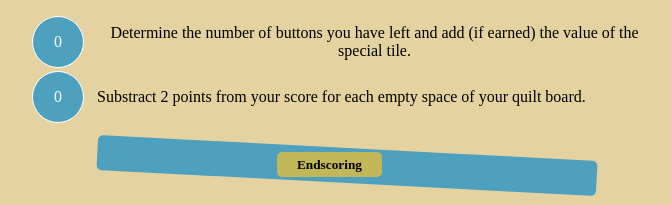
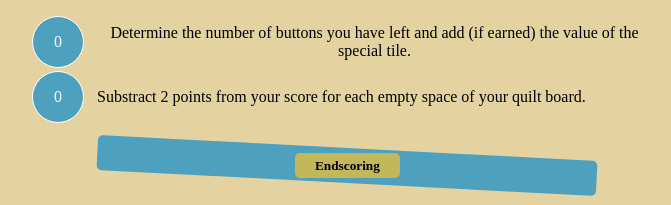
Before and after one commit to DanDoW/Patchwork_Solitario, a plain HTML site: page index.html in a window 1280 px wide. Shown: the part 1100-1305 px from the top of the page, without its empty margins (293-964 px from the left). Drawn offline with nearby package versions, Linux system fonts and the light colour scheme.

Commit message:
fixes table heading style

```diff
--- a/style.css
+++ b/style.css
@@ -179,8 +179,9 @@ div.extraSpace {
 }
 
 .tabla h5 {
-    position: relative;
-    text-align: center;
+    display: flex;
+    justify-content: center;
+    align-items: center;
     transform: rotate(3deg);
     margin-bottom: 50px;
     max-width: 500px;
@@ -192,9 +193,6 @@ div.extraSpace {
 
 .tabla h5 span {
     padding: 5px 20px;
-    position: absolute;
-    top: 5px;
-    left: 180px;
     border-radius: 5px;
     transform: rotate(-3deg);
     background-color: #C2B859;
```
